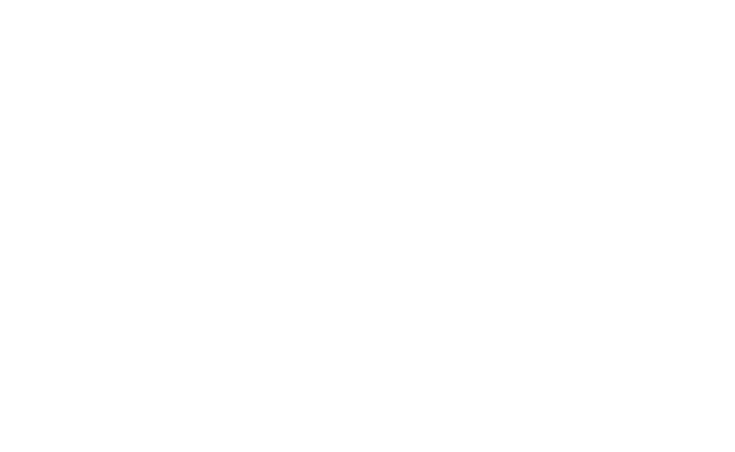
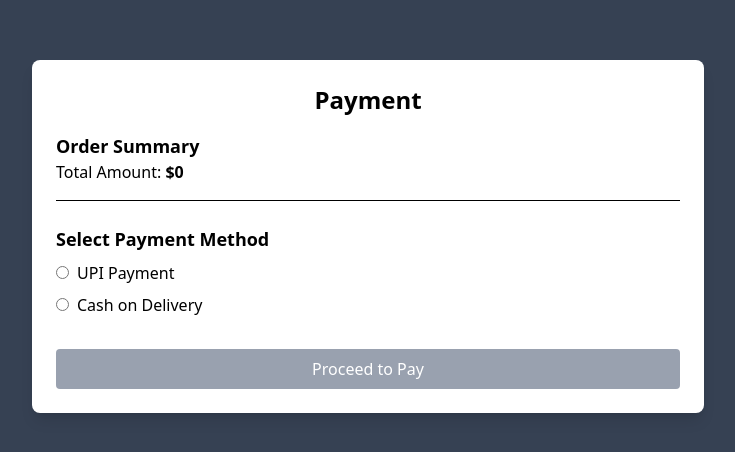
Before and after one commit to navaneethck/Direct-Buy, a React (Vite) app in the folder frontend/: page /checkout in a window 1280 px wide. Before the commit this address had no page. Shown: the part 164-616 px from the top of the page, without its empty margins (272-1007 px from the left). Built offline with nearby package versions, Linux system fonts and the light colour scheme; the HTML template or start-up script is replaced by a standard one.

Commit message:
payment ui updated and also integrated the price amount from carts product

```diff
--- a/frontend/src/App.jsx
+++ b/frontend/src/App.jsx
@@ -3,6 +3,7 @@ import { ImageList } from './images';
 import {Routes,Route,useNavigate} from 'react-router-dom'
 import { CartContext, useCart} from './cartContext';
 import CartPage from './cart'
+import PaymentPage from './payment';
 
 
 export function CenteredBox() {
@@ -81,6 +82,7 @@ function App() {
     <Routes>
      <Route path= "/" element={<CenteredBox/>}/>
      <Route path="/cart" element={<CartPage/>}/>
+     <Route path='/checkout' element={<PaymentPage/>}></Route>
     </Routes>
     </CartContext>
   );
--- a/frontend/src/cart.jsx
+++ b/frontend/src/cart.jsx
@@ -1,7 +1,23 @@
+
+import { useState } from "react";
 import { useCart } from "./cartContext";
+import { useNavigate } from "react-router-dom";
 
 const CartPage = () => {
-  const { cart, removeFromCart } = useCart(); // Get cart data from context
+  const { cart, removeFromCart } = useCart();
+  const [address, setAddress] = useState("");
+  const [error, setError] = useState("");
+  const navigate = useNavigate()
+
+  const handleAddress = () => {
+    if (!address.trim()) {
+      setError("Please enter your address");
+    } else {
+      setError("");
+      console.log("Proceeding to payment...");
+      navigate('/checkout')
+    }
+  };
 
   return (
     <div className="min-h-screen flex items-center justify-center bg-gray-700">
@@ -14,14 +30,11 @@ const CartPage = () => {
           <div>
             {cart.map((item, index) => (
               <div key={index} className="border p-4 rounded-lg mb-4 flex">
-                {/* Product Image */}
                 <img src={item.url} alt={item.alt} className="w-24 h-24 object-cover mr-4" />
-
                 <div className="ml-20">
                   <h3 className="font-semibold">{item.name}</h3>
-                  <p>Price: {item.price}</p>
+                  <p>Price: ${item.price}</p>
 
-                  {/* Size Selection */}
                   <div className="flex mt-2">
                     <label className="block mt-2">Size -</label>
                     <select className="border p-2 rounded">
@@ -33,8 +46,7 @@ const CartPage = () => {
                     </select>
                   </div>
 
-                  {/* Remove from Cart */}
-                  <button onClick={() => removeFromCart(item.name)} className="mt-2 bg-red-500 text-white px-3 py-1 rounded">
+                  <button onClick={() => removeFromCart(item.name)} className="mt-2 bg-red-500 text-white px-3 py-1 rounded cursor-pointer">
                     Remove
                   </button>
                 </div>
@@ -46,10 +58,23 @@ const CartPage = () => {
         {/* Address Section */}
         <div className="mt-6">
           <h3 className="text-lg font-semibold mb-2">Delivery Address</h3>
-          <textarea className="w-full border p-2 rounded" rows="3" placeholder="Enter your delivery address"></textarea>
+          <textarea
+            className="w-full border p-2 rounded"
+            rows="3"
+            placeholder="Enter your delivery address"
+            value={address}
+            onChange={(e) => setAddress(e.target.value)}
+          ></textarea>
+          {error && <p className="text-red-500 mt-2">{error}</p>}
         </div>
 
-        <button className="mt-4 bg-gray-400 text-white px-4 py-2 rounded hover:bg-gray-700 cursor-pointer">
+        <button
+          onClick={handleAddress}
+          className={`mt-4 px-4 py-2 rounded ${
+            address.trim() ? "bg-gray-400 hover:bg-gray-700 text-white cursor-pointer" : "bg-gray-300 text-gray-600 cursor-not-allowed"
+          }`}
+          disabled={!address.trim()}
+        >
           Proceed to Payment
         </button>
       </div>
--- a/frontend/src/cartContext.jsx
+++ b/frontend/src/cartContext.jsx
@@ -1,8 +1,4 @@
 import { createContext,useState,useContext } from "react"
-
-
-
-
 
 const forCartContext = createContext()
 
@@ -15,7 +11,7 @@ export function CartContext({children}){
     }
 
     const removeFromCart = (itemName)=>{
-        setCart((prevCart)=>prevCart.filter((cartItem)=>cartItem.name!== itemName));
+        setCart((prevCart)=>prevCart.filter((cartItem)=>cartItem.name!==itemName));
     }
 
     return (
--- a/frontend/src/images.jsx
+++ b/frontend/src/images.jsx
@@ -9,7 +9,7 @@ export const ImageList =[{
     description :"Combo of three",
     url:boot1,
     alt:"coombo image",
-    price: "$45"
+    price: 45
 
 },
 
@@ -19,7 +19,7 @@ export const ImageList =[{
     description :"for mountain enthusiastic ! ",
     url:boot2,
     alt:"Scotish Boot",
-    price: "$50"
+    price: 50
 
 },
 
@@ -29,6 +29,6 @@ export const ImageList =[{
     description :"for Trucking Wizards !",
     url:boot3,
     alt:"Indian Boot",
-    price: "$40"
+    price: 40
 
 }]
--- /dev/null
+++ b/frontend/src/payment.jsx
@@ -0,0 +1,43 @@
+import { useCart } from "./cartContext";
+
+const PaymentPage = () => {
+    const {cart} = useCart()
+
+    const TotalPrice = cart.reduce((sum,item)=> sum + Number(item.price ),0)
+
+    return (
+      <div className="min-h-screen flex items-center justify-center bg-gray-700">
+        <div className="p-6 max-w-2xl w-full bg-white rounded-lg shadow-lg">
+          <h2 className="text-2xl font-bold mb-4 text-center">Payment</h2>
+
+          {/* Order Summary */}
+          <div className="mb-6 border-b pb-4">
+            <h3 className="text-lg font-semibold">Order Summary</h3>
+            <p className="text-grey-600">Total Amount: <span className="font-bold">${TotalPrice}</span></p>
+          </div>
+
+          {/* Payment Methods */}
+          <div className="mb-4">
+            <h3 className="text-lg font-semibold mb-2">Select Payment Method</h3>
+            <div className="space-y-2">
+              <label className="flex items-center space-x-2 cursor-pointer">
+                <input type="radio" name="payment" className="form-radio" />
+                <span>UPI Payment</span>
+              </label>
+              <label className="flex items-center space-x-2 cursor-pointer">
+                <input type="radio" name="payment" className="form-radio" />
+                <span>Cash on Delivery</span>
+              </label>
+            </div>
+          </div>
+
+          {/* Proceed Button */}
+          <button className="w-full mt-4 bg-gray-400 text-white px-4 py-2 rounded hover:bg-gray-700 cursor-pointer">
+            Proceed to Pay
+          </button>
+        </div>
+      </div>
+    );
+  };
+
+  export default PaymentPage;
```
